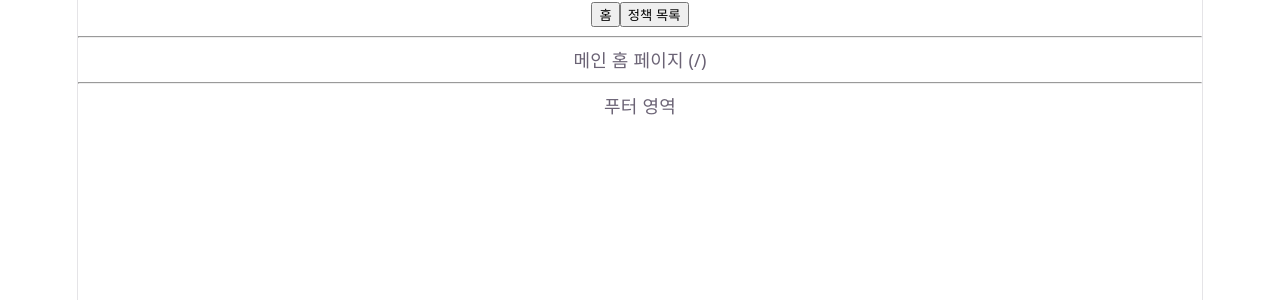
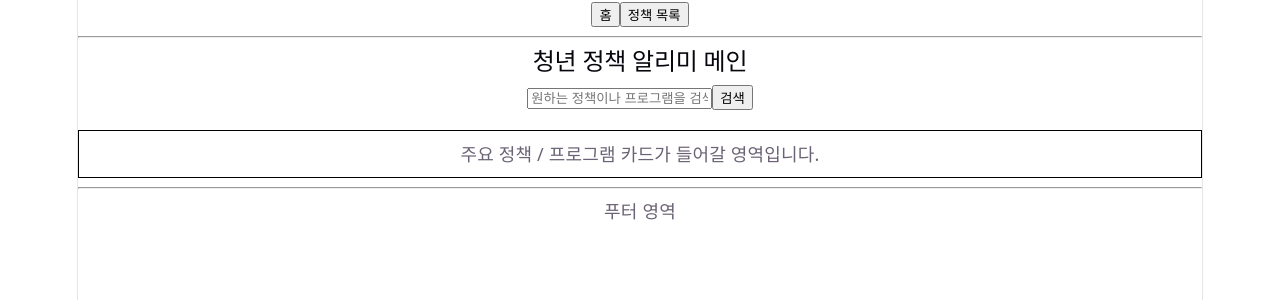
Before and after one commit to alpha8332/cheongnyeon-alimi, a React (Vite) app in the folder frontend/: page / in a window 1280 px wide. Shown: the top 300 px of the page. Built offline with nearby package versions, Linux system fonts and the light colour scheme.

Commit message:
feat(frontend): add basic atomic UI components and main page wireframe

```diff
--- /dev/null
+++ b/frontend/src/components/common/Button.tsx
@@ -0,0 +1,14 @@
+import React from 'react';
+import type { ButtonHTMLAttributes } from 'react';
+
+interface ButtonProps extends ButtonHTMLAttributes<HTMLButtonElement> {
+  children: React.ReactNode;
+}
+
+export default function Button({ children, ...props }: ButtonProps) {
+  return (
+    <button type="button" {...props}>
+      {children}
+    </button>
+  );
+}
--- /dev/null
+++ b/frontend/src/components/common/Card.tsx
@@ -0,0 +1,13 @@
+import React from 'react';
+
+interface CardProps {
+  children: React.ReactNode;
+}
+
+export default function Card({ children }: CardProps) {
+  return (
+    <div style={{ border: '1px solid black', padding: '10px' }}>
+      {children}
+    </div>
+  );
+}
--- /dev/null
+++ b/frontend/src/components/common/Input.tsx
@@ -0,0 +1,7 @@
+import type { InputHTMLAttributes } from 'react';
+
+interface InputProps extends InputHTMLAttributes<HTMLInputElement> {}
+
+export default function Input(props: InputProps) {
+  return <input {...props} />;
+}
--- a/frontend/src/pages/user/HomePage.tsx
+++ b/frontend/src/pages/user/HomePage.tsx
@@ -1,3 +1,24 @@
+import Button from '@/components/common/Button';
+import Card from '@/components/common/Card';
+import Input from '@/components/common/Input';
+
 export default function HomePage() {
-  return <div>메인 홈 페이지 (/)</div>;
+  return (
+    <div>
+      <h2>청년 정책 알리미 메인</h2>
+
+      {/* 메인 검색창 영역 */}
+      <div>
+        <Input placeholder="원하는 정책이나 프로그램을 검색해보세요" />
+        <Button>검색</Button>
+      </div>
+
+      {/* 카드 영역 와이어프레임 */}
+      <div style={{ marginTop: '20px' }}>
+        <Card>
+          <p>주요 정책 / 프로그램 카드가 들어갈 영역입니다.</p>
+        </Card>
+      </div>
+    </div>
+  );
 }
```
